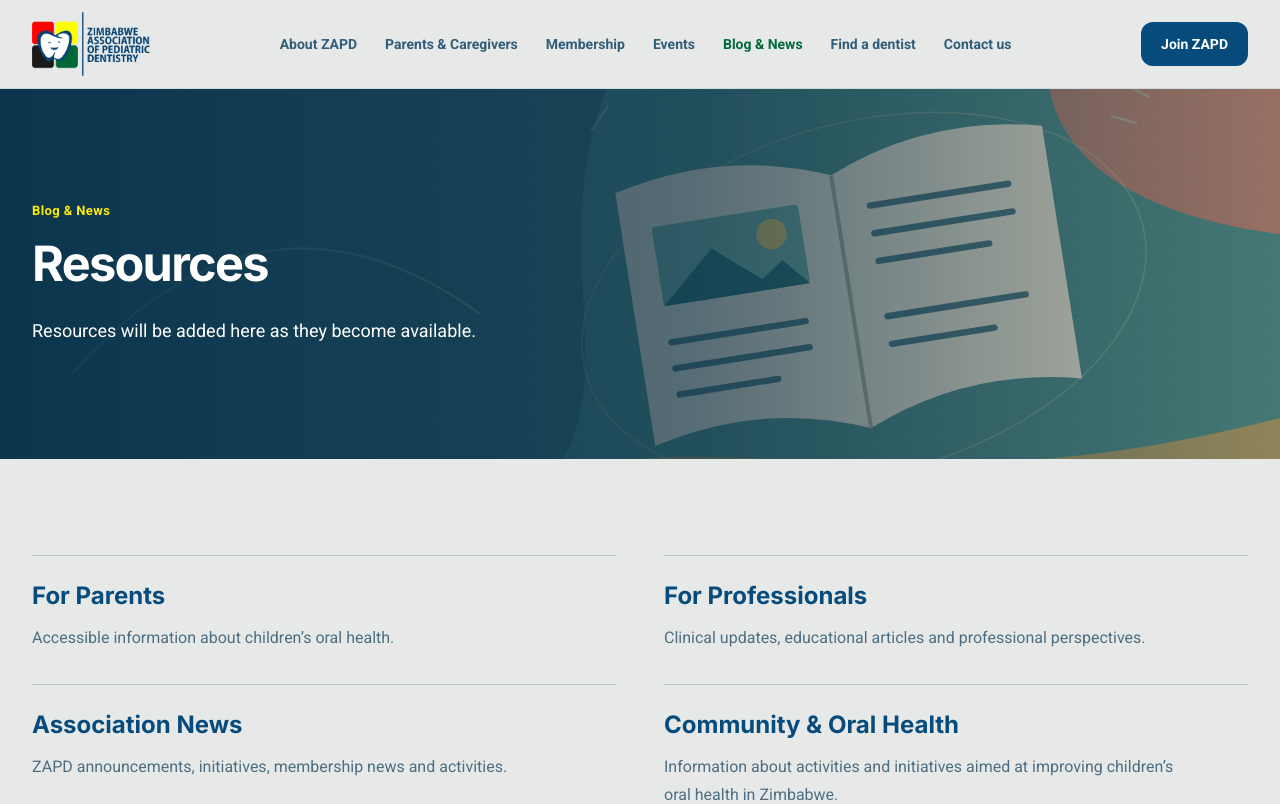
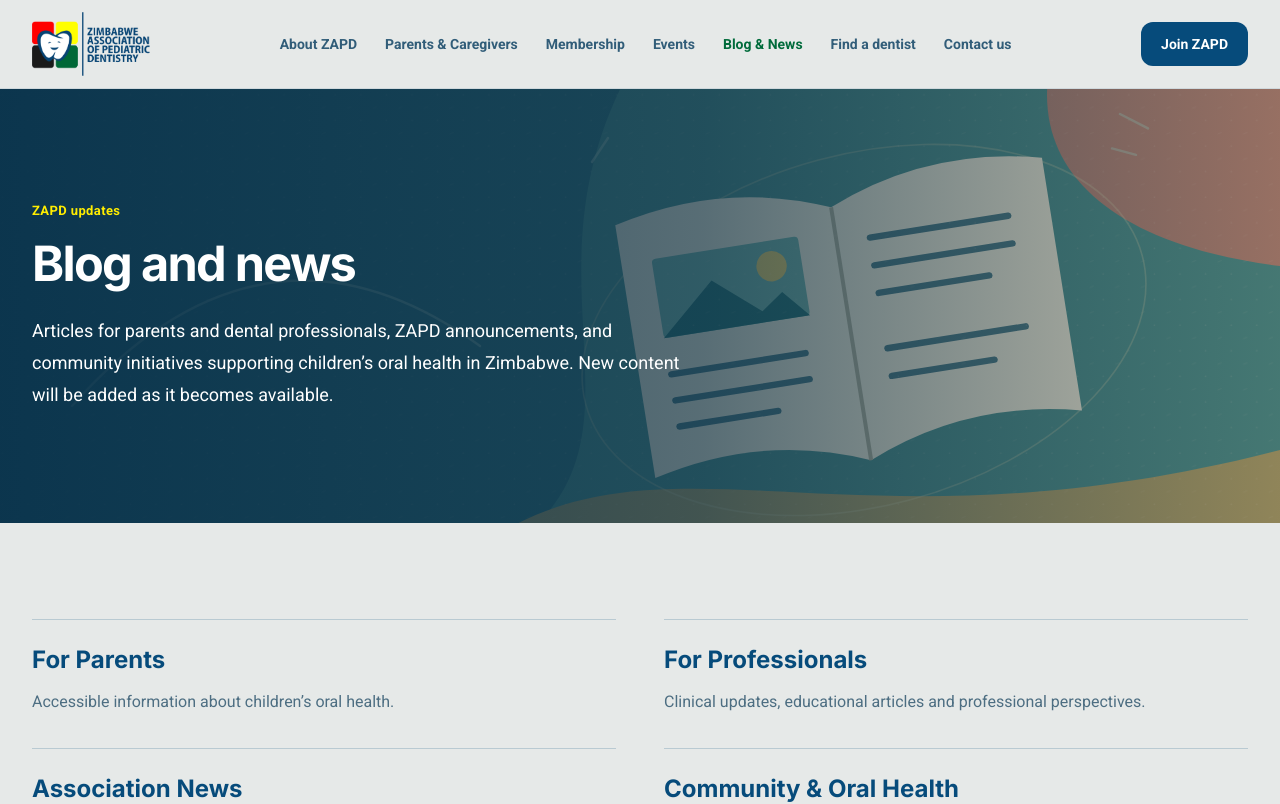
Before and after one commit to duke4-4/Zimbabwe_Associasion_of_Pediatric_Dentistry, a React (Vite) app: page /blog in a window 1280 px wide. Shown: the top 804 px of the page. Built offline with nearby package versions, Linux system fonts and the light colour scheme.

Commit message:
Refactor code structure for improved readability and maintainability

```diff
--- a/src/app/Blog.tsx
+++ b/src/app/Blog.tsx
@@ -13,12 +13,12 @@ export default function Blog() {
     <section className="art-hero relative isolate overflow-hidden bg-[#062f4a]">
       <HeroArtwork />
       <div className="hero-copy relative mx-auto max-w-7xl px-5 py-20 lg:px-8 lg:py-28">
-      <p className="eyebrow">Blog & News</p>
-      <h1 className="section-title mt-4">Resources</h1>
-      <p className="mt-6 max-w-2xl text-lg leading-8 text-[#4d6e82]">Resources will be added here as they become available.</p>
+      <p className="eyebrow">ZAPD updates</p>
+      <h1 className="section-title mt-4">Blog and news</h1>
+      <p className="mt-6 max-w-2xl text-lg leading-8 text-[#4d6e82]">Articles for parents and dental professionals, ZAPD announcements, and community initiatives supporting children’s oral health in Zimbabwe. New content will be added as it becomes available.</p>
       </div>
     </section>
-    <section aria-label="Resource topics" className="mx-auto max-w-7xl px-5 py-20 lg:px-8 lg:py-24">
+    <section aria-label="Blog and news categories" className="mx-auto max-w-7xl px-5 py-20 lg:px-8 lg:py-24">
       <div className="grid gap-x-12 gap-y-8 sm:grid-cols-2">
         {topics.map((topic) => (
           <article key={topic.title} className="border-t border-[#064b7b]/20 pt-6">
--- a/src/app/images.ts
+++ b/src/app/images.ts
@@ -12,7 +12,7 @@ export const images = {
   drChingwena: image("dr-chingwena.png"),
   dentalToolsPink: image("dental-tools-pink.jpg"),
   happyChild: image("happy-child.jpeg"),
-  joinZapdChild: image("join-zapd-pointing-child.jpg"),
+  joinZapdChild: image("join-zapd-smiling-girl.jpg"),
   childrenTogether: image("children-together.jpg"),
   aboutZapd: image("client-who-we-are.jpg"),
   healthySmiles: image("client-healthy-smiles.jpg"),
--- a/src/app/routes.tsx
+++ b/src/app/routes.tsx
@@ -963,10 +963,10 @@ function About() {
           </div>
           <img
             src={joinZapdChild}
-            alt="A cheerful child wearing sunglasses and a backpack, pointing right against a yellow background"
+            alt="A smiling young girl in a floral blue shirt against a turquoise background"
             loading="lazy"
             decoding="async"
-            className="aspect-square w-full self-center -scale-x-100 object-cover object-center"
+            className="aspect-square w-full self-center object-cover object-[20%_center]"
           />
         </div>
       </section>
--- a/src/seo.json
+++ b/src/seo.json
@@ -32,8 +32,8 @@
       "description": "Explore upcoming ZAPD conferences, courses, workshops, webinars and CPD activities in Zimbabwe, and browse the archive of past association events."
     },
     "/blog": {
-      "title": "Resources | ZAPD",
-      "description": "Resources for parents, dental professionals and community oral-health programmes. New materials will be added as they become available."
+      "title": "Blog and news | ZAPD",
+      "description": "Articles for parents and dental professionals, ZAPD announcements, and community initiatives supporting children's oral health in Zimbabwe."
     },
     "/contact": {
       "title": "Contact ZAPD | Paediatric Dentistry Association, Zimbabwe",
```
Also changed, not shown: public/images/join-zapd-pointing-child.jpg (deleted), public/images/join-zapd-smiling-girl.jpg (added), 2 other files (tests, documents, lock files or other folders).
